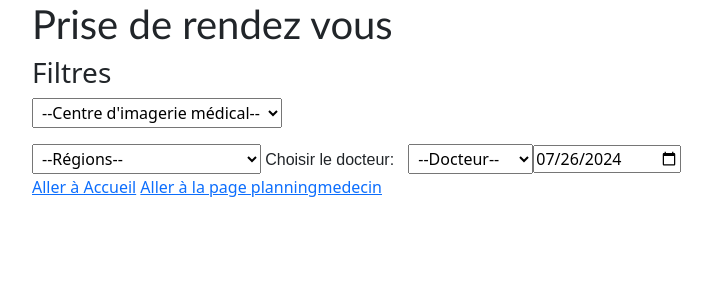
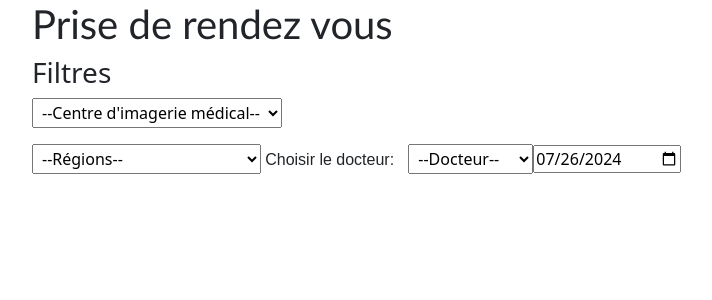
Before and after one commit to Llily766/HEALTH-NORTH, a PHP site: page /creationrendezvous.php in a window 1280 px wide. Shown: the top 300 px of the page, without its empty margins (50-762 px from the left). Run offline with PHP 8.4, Linux system fonts and the light colour scheme.

Commit message:
epreuve e5

```diff
--- a/creationrendezvous.php
+++ b/creationrendezvous.php
@@ -66,9 +66,7 @@
 
     </select>
   </div>
-  <a href="accueil.php">Aller à Accueil</a>
 
-  <a href="planningmedecin.php">Aller à la page planningmedecin</a>
 
 </body>
 
```
Also changed, not shown: demo.php (+3 -6 lines).
